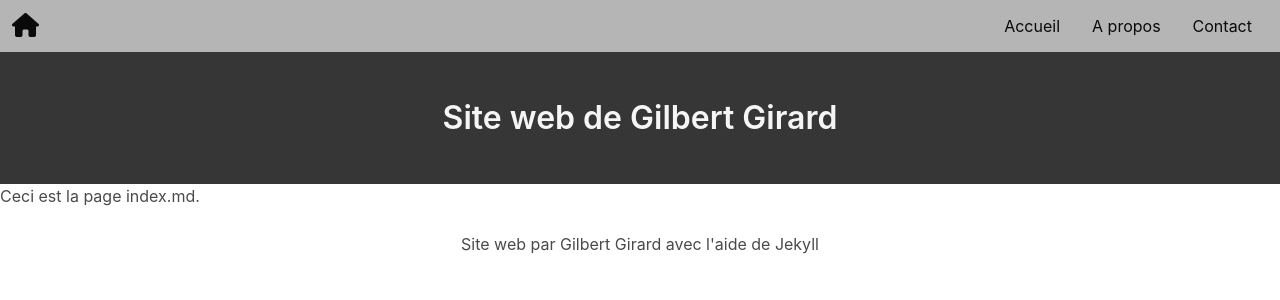
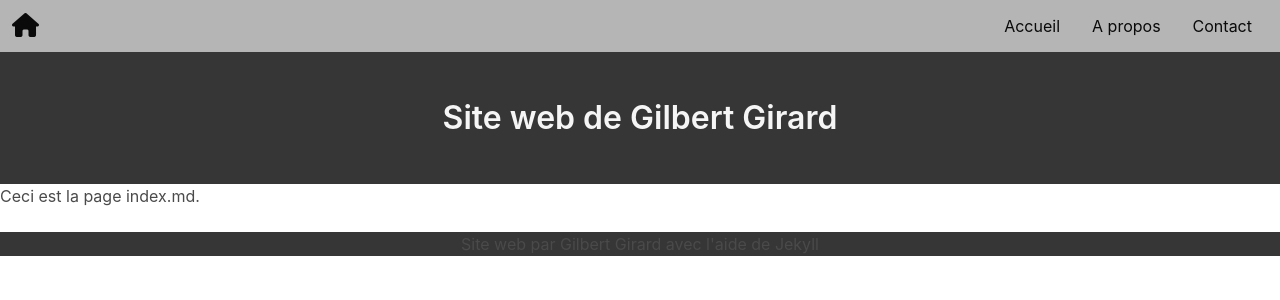
Before and after one commit to gilbiere/jeckyll-1, a Jekyll site: the page built from index.md, in a window 1280 px wide. Shown: the top 300 px of the page. Built offline with Jekyll 4.4.1, drawn with Linux system fonts in a browser that asks for light colours; nearby versions of some CDN libraries.

Commit message:
change background

```diff
--- a/_includes/footer.html
+++ b/_includes/footer.html
@@ -1,5 +1,5 @@
 <footer>
-   <div class="has-text-centered">
+   <div class="has-text-centered has-background-dark">
    <h4 class="as-text-black m-4">Site web par Gilbert Girard avec l'aide de Jekyll</h4>
    </div>
 </footer>
```
